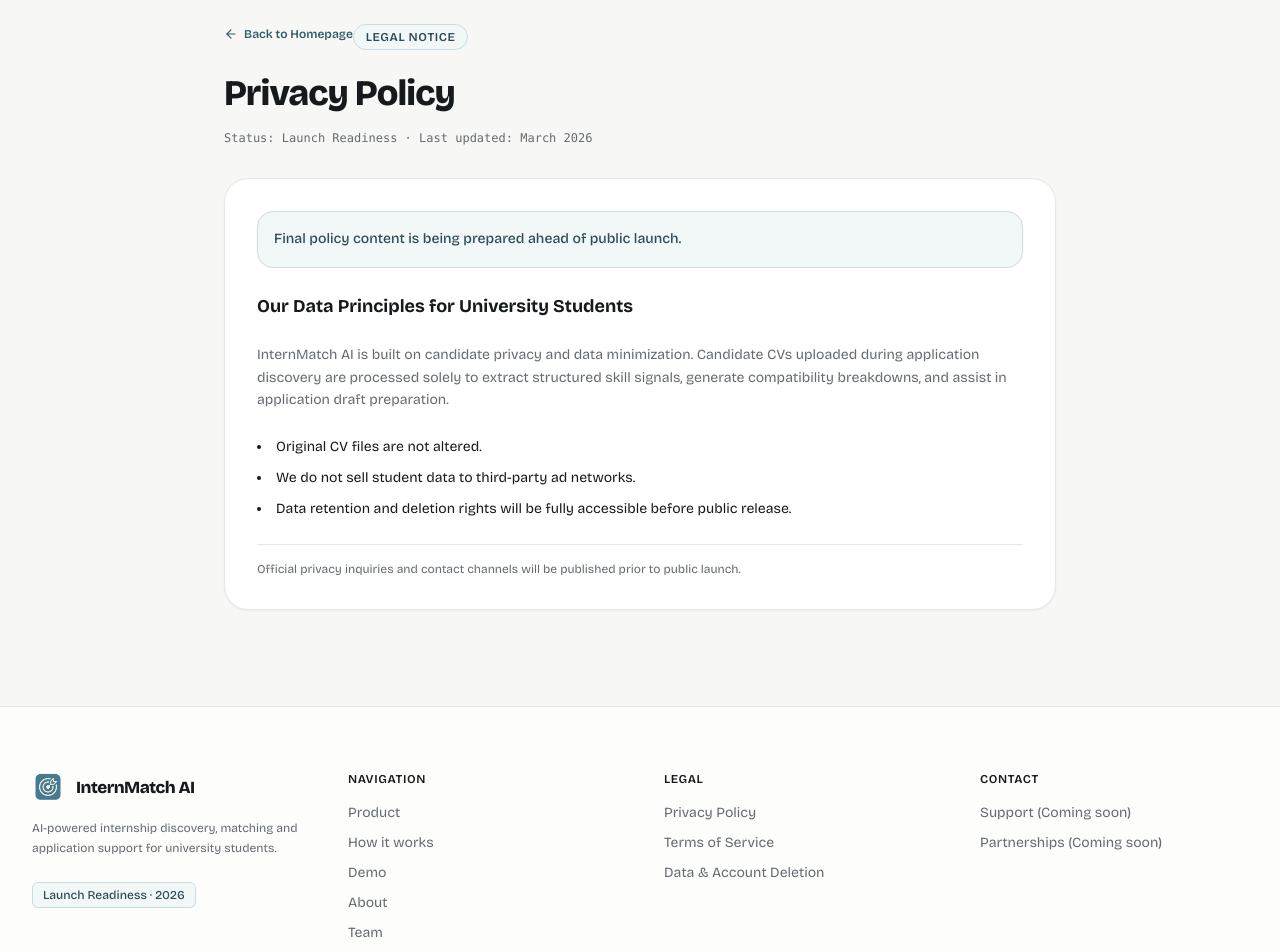
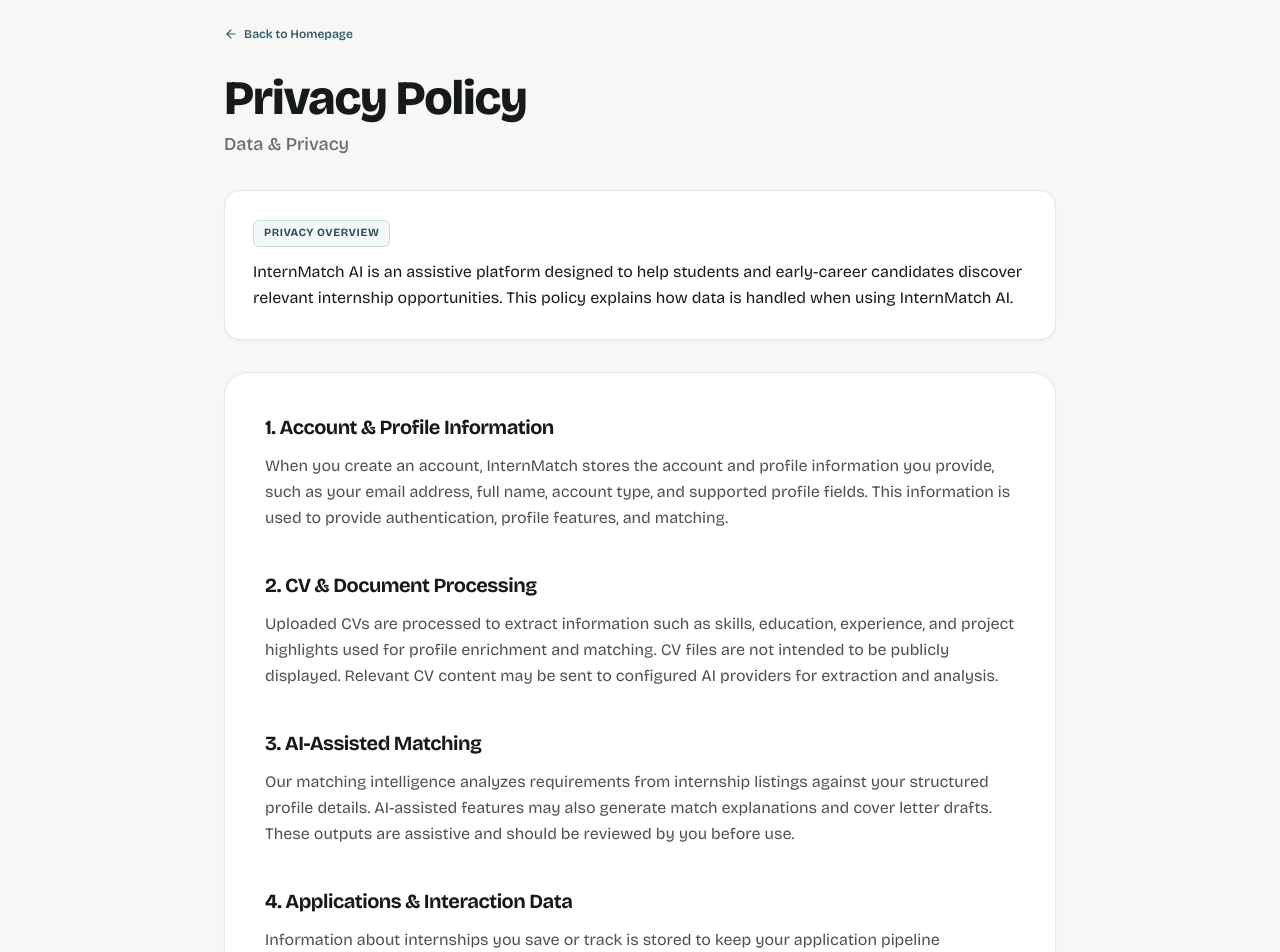
Before and after one commit to vertex-intelligent-org/InternMatch-AI-Marketing-Landing-Page, a Next.js app: page /privacy in a window 1280 px wide. Shown: the part 120-1072 px from the top of the page. Built offline with nearby package versions, Linux system fonts and the light colour scheme.

Commit message:
feat: update public legal pages and data deletion flow

```diff
--- a/src/app/data-deletion/page.tsx
+++ b/src/app/data-deletion/page.tsx
@@ -1,69 +1,134 @@
 import React from "react";
 import Link from "next/link";
+import type { Metadata } from "next";
 import { Navbar } from "@/components/Navbar";
 import { Footer } from "@/components/Footer";
 import { ArrowRightIcon } from "@/components/Icons";
 
-export const metadata = {
-  title: "Data & Account Deletion | InternMatch AI",
-  description: "Request deletion of your InternMatch AI candidate profile and uploaded documents.",
+export const metadata: Metadata = {
+  title: "Request Account Deletion | InternMatch AI",
+  description:
+    "If you would like to delete your InternMatch AI account and associated user data, you can request deletion by email.",
 };
 
 export default function DataDeletionPage() {
   return (
     <div className="min-h-screen flex flex-col bg-[#F7F7F5]">
       <Navbar />
-      <main className="flex-1 max-w-4xl mx-auto px-4 sm:px-6 lg:px-8 pt-36 pb-24">
+
+      <main className="flex-1 max-w-4xl w-full mx-auto px-4 sm:px-6 lg:px-8 pt-32 sm:pt-36 pb-20 sm:pb-24">
+        {/* Navigation Breadcrumb */}
         <Link
           href="/"
-          className="inline-flex items-center gap-1.5 text-xs font-semibold text-[#345B6B] hover:text-[#2D4C59] mb-8"
+          className="inline-flex items-center gap-1.5 text-xs font-semibold text-[#345B6B] hover:text-[#2D4C59] transition-colors mb-8 group"
         >
-          <span className="rotate-180 inline-block">
+          <span className="rotate-180 inline-block transition-transform group-hover:-translate-x-0.5">
             <ArrowRightIcon className="w-3.5 h-3.5" />
           </span>
           Back to Homepage
         </Link>
 
-        <span className="inline-flex items-center px-3 py-1 rounded-full text-xs font-semibold uppercase tracking-wider bg-[#F2F7F8] text-[#2D4C59] border border-[#C7DDE3] mb-4">
-          Data Governance
+        {/* Legal Page Hero */}
+        <header className="mb-8">
+          <h1 className="text-3xl sm:text-4xl lg:text-5xl font-extrabold text-[#171A1C] tracking-tight">
+            Request Account Deletion
+          </h1>
+          <p className="text-base sm:text-lg font-medium text-[#656B70] mt-2">
+            Data &amp; Account Deletion
+          </p>
+        </header>
+
+        {/* Small Intro Card */}
+        <div className="p-6 sm:p-7 rounded-2xl bg-white border border-[#E5E7E8] shadow-xs mb-8">
+          <span className="inline-block px-2.5 py-1 rounded-md text-[11px] font-bold tracking-wider uppercase bg-[#F2F7F8] text-[#2D4C59] border border-[#C7DDE3] mb-3">
+            ACCOUNT DELETION
           </span>
-
-        <h1 className="text-3xl sm:text-4xl font-extrabold text-[#171A1C] tracking-tight mb-4">
-          Data &amp; Account Deletion
-        </h1>
-        <p className="text-xs font-mono text-[#656B70] mb-8">
-          Status: Launch Readiness · Last updated: March 2026
+          <p className="text-sm sm:text-base text-[#171A1C] leading-relaxed font-normal">
+            If you would like to delete your InternMatch AI account and associated user data, you can request deletion by email.
           </p>
-
-        <div className="p-8 rounded-3xl bg-white border border-[#E5E7E8] shadow-xs space-y-6 text-sm text-[#656B70] leading-relaxed">
-          <div className="p-4 rounded-2xl bg-[#F2F7F8] border border-[#C7DDE3] text-[#2D4C59] font-medium">
-            Final automated self-serve deletion mechanism will be available inside mobile application settings upon public release.
         </div>
 
-          <h2 className="text-lg font-bold text-[#171A1C]">
-            How to Request Account and Data Deletion
+        {/* Sections */}
+        <article className="rounded-2xl sm:rounded-3xl bg-white border border-[#E5E7E8] p-6 sm:p-10 shadow-xs">
+          <div className="space-y-8 sm:space-y-10">
+            {/* Section 1: How to request deletion */}
+            <section aria-labelledby="section-how-to-request">
+              <h2
+                id="section-how-to-request"
+                className="text-lg sm:text-xl font-bold text-[#171A1C] tracking-tight mb-3"
+              >
+                How to request deletion
               </h2>
+              <div className="text-sm sm:text-base text-[#4B5257] leading-relaxed space-y-4">
                 <p>
-            Candidates retain the right to request complete erasure of personal
-            data, uploaded resume files, extracted skill embeddings, and
-            application history from InternMatch AI at any time.
+                  Send an email from the email address associated with your InternMatch AI account to:
                 </p>
-          <div className="p-4 rounded-2xl bg-[#F7F7F5] border border-[#E5E7E8]">
-            <div className="font-semibold text-[#171A1C] mb-1">
-              Deletion Procedure:
+                <div className="p-3.5 sm:p-4 rounded-xl bg-[#F2F7F8] border border-[#C7DDE3] text-[#2D4C59] font-mono font-semibold text-sm sm:text-base select-all">
+                  internmatch@vertexintelligent.com
                 </div>
-            <p className="text-xs text-[#656B70] mb-2">
-              Upon public release, candidates may initiate one-click deletion directly from account settings in the mobile app, or submit a request through official support channels.
+                <p>Use the subject:</p>
+                <div className="p-3 sm:p-3.5 rounded-xl bg-[#F7F7F5] border border-[#E5E7E8] text-[#171A1C] font-mono text-xs sm:text-sm select-all">
+                  InternMatch AI — Account Deletion Request
+                </div>
+                <p>Include the following information:</p>
+                <ul className="list-disc list-inside space-y-1.5 text-[#4B5257] pl-1">
+                  <li>Your full name</li>
+                  <li>The email address associated with your InternMatch AI account</li>
+                  <li>A clear statement that you want your InternMatch AI account deleted</li>
+                </ul>
+              </div>
+            </section>
+
+            {/* Section 2: Verification */}
+            <section aria-labelledby="section-verification">
+              <h2
+                id="section-verification"
+                className="text-lg sm:text-xl font-bold text-[#171A1C] tracking-tight mb-3"
+              >
+                Verification
+              </h2>
+              <p className="text-sm sm:text-base text-[#4B5257] leading-relaxed">
+                We may contact you to verify ownership of the account before processing the deletion request.
               </p>
-            <p className="text-xs text-[#656B70]">
-              Official verified submission endpoints and email addresses will be published alongside mobile store release.
+            </section>
+
+            {/* Section 3: What happens after verification */}
+            <section aria-labelledby="section-after-verification">
+              <h2
+                id="section-after-verification"
+                className="text-lg sm:text-xl font-bold text-[#171A1C] tracking-tight mb-3"
+              >
+                What happens after verification
+              </h2>
+              <p className="text-sm sm:text-base text-[#4B5257] leading-relaxed">
+                After account ownership is verified, we will delete the account and associated user data, except for information that must be retained where required for legitimate security, fraud-prevention, or legal purposes.
               </p>
+            </section>
+
+            {/* Section 4: Important */}
+            <section aria-labelledby="section-important">
+              <h2
+                id="section-important"
+                className="text-lg sm:text-xl font-bold text-[#171A1C] tracking-tight mb-3"
+              >
+                Important
+              </h2>
+              <p className="text-sm sm:text-base text-[#4B5257] leading-relaxed">
+                You do not need to reinstall the app in order to request account deletion. You can use this page at any time to start the deletion request process.
+              </p>
+            </section>
           </div>
-          <p className="text-xs text-[#656B70] pt-2">
-            Upon receipt and identity confirmation, candidate vectors, parsed skills, CV records, and application logs are permanently erased within 14 business days.
+
+          {/* Divider */}
+          <hr className="my-8 sm:my-10 border-[#E5E7E8]" />
+
+          {/* Last Updated Note */}
+          <p className="text-xs font-mono text-[#656B70]">
+            Last updated: August 2026 | InternMatch AI
           </p>
-        </div>
+        </article>
       </main>
+
       <Footer />
     </div>
   );
--- a/src/app/privacy/page.tsx
+++ b/src/app/privacy/page.tsx
@@ -1,64 +1,114 @@
 import React from "react";
 import Link from "next/link";
+import type { Metadata } from "next";
 import { Navbar } from "@/components/Navbar";
 import { Footer } from "@/components/Footer";
 import { ArrowRightIcon } from "@/components/Icons";
 
-export const metadata = {
+export const metadata: Metadata = {
   title: "Privacy Policy | InternMatch AI",
-  description: "InternMatch AI Privacy Policy and student data protection details.",
+  description:
+    "Learn how InternMatch AI handles account, profile, CV, application, and AI-assisted workflow data.",
 };
+
+const SECTIONS = [
+  {
+    id: "account-profile",
+    title: "1. Account & Profile Information",
+    body: "When you create an account, InternMatch stores the account and profile information you provide, such as your email address, full name, account type, and supported profile fields. This information is used to provide authentication, profile features, and matching.",
+  },
+  {
+    id: "cv-processing",
+    title: "2. CV & Document Processing",
+    body: "Uploaded CVs are processed to extract information such as skills, education, experience, and project highlights used for profile enrichment and matching. CV files are not intended to be publicly displayed. Relevant CV content may be sent to configured AI providers for extraction and analysis.",
+  },
+  {
+    id: "ai-matching",
+    title: "3. AI-Assisted Matching",
+    body: "Our matching intelligence analyzes requirements from internship listings against your structured profile details. AI-assisted features may also generate match explanations and cover letter drafts. These outputs are assistive and should be reviewed by you before use.",
+  },
+  {
+    id: "applications-data",
+    title: "4. Applications & Interaction Data",
+    body: "Information about internships you save or track is stored to keep your application pipeline organized within the app. Generated application materials may also be stored or displayed as part of the relevant workflow.",
+  },
+  {
+    id: "infrastructure-security",
+    title: "5. Infrastructure & Security",
+    body: "InternMatch uses Supabase for authentication and storage, together with backend services for application data and AI workflows. Protected app data is accessed through authenticated sessions and the app's configured authorization controls.",
+  },
+  {
+    id: "user-control",
+    title: "6. User Control & Data Management",
+    body: "You can update supported profile information through the app. To request deletion of your InternMatch AI account and associated data, you may contact us using the account deletion email provided on our Data Deletion page. We may ask you to verify ownership of the account before processing the request. Once verified, the account and associated user data will be deleted, except for information that must be retained where required for legitimate security, fraud-prevention, or legal purposes.",
+  },
+];
 
 export default function PrivacyPage() {
   return (
     <div className="min-h-screen flex flex-col bg-[#F7F7F5]">
       <Navbar />
-      <main className="flex-1 max-w-4xl mx-auto px-4 sm:px-6 lg:px-8 pt-36 pb-24">
+
+      <main className="flex-1 max-w-4xl w-full mx-auto px-4 sm:px-6 lg:px-8 pt-32 sm:pt-36 pb-20 sm:pb-24">
+        {/* Navigation Breadcrumb */}
         <Link
           href="/"
-          className="inline-flex items-center gap-1.5 text-xs font-semibold text-[#345B6B] hover:text-[#2D4C59] mb-8"
+          className="inline-flex items-center gap-1.5 text-xs font-semibold text-[#345B6B] hover:text-[#2D4C59] transition-colors mb-8 group"
         >
-          <span className="rotate-180 inline-block">
+          <span className="rotate-180 inline-block transition-transform group-hover:-translate-x-0.5">
             <ArrowRightIcon className="w-3.5 h-3.5" />
           </span>
           Back to Homepage
         </Link>
 
-        <span className="inline-flex items-center px-3 py-1 rounded-full text-xs font-semibold uppercase tracking-wider bg-[#F2F7F8] text-[#2D4C59] border border-[#C7DDE3] mb-4">
-          Legal Notice
-        </span>
+        {/* Legal Page Hero */}
+        <header className="mb-8">
+          <h1 className="text-3xl sm:text-4xl lg:text-5xl font-extrabold text-[#171A1C] tracking-tight">
+            Privacy Policy
+          </h1>
+          <p className="text-base sm:text-lg font-medium text-[#656B70] mt-2">
+            Data &amp; Privacy
+          </p>
+        </header>
 
-        <h1 className="text-3xl sm:text-4xl font-extrabold text-[#171A1C] tracking-tight mb-4">
-          Privacy Policy
-        </h1>
-        <p className="text-xs font-mono text-[#656B70] mb-8">
-          Status: Launch Readiness · Last updated: March 2026
-        </p>
+        {/* Small Intro Card */}
+        <div className="p-6 sm:p-7 rounded-2xl bg-white border border-[#E5E7E8] shadow-xs mb-8">
+          <span className="inline-block px-2.5 py-1 rounded-md text-[11px] font-bold tracking-wider uppercase bg-[#F2F7F8] text-[#2D4C59] border border-[#C7DDE3] mb-3">
+            PRIVACY OVERVIEW
+          </span>
+          <p className="text-sm sm:text-base text-[#171A1C] leading-relaxed font-normal">
+            InternMatch AI is an assistive platform designed to help students and early-career candidates discover relevant internship opportunities. This policy explains how data is handled when using InternMatch AI.
+          </p>
+        </div>
 
-        <div className="p-8 rounded-3xl bg-white border border-[#E5E7E8] shadow-xs space-y-6 text-sm text-[#656B70] leading-relaxed">
-          <div className="p-4 rounded-2xl bg-[#F2F7F8] border border-[#C7DDE3] text-[#2D4C59] font-medium">
-            Final policy content is being prepared ahead of public launch.
+        {/* Sections 1–6 */}
+        <article className="rounded-2xl sm:rounded-3xl bg-white border border-[#E5E7E8] p-6 sm:p-10 shadow-xs">
+          <div className="space-y-8 sm:space-y-10">
+            {SECTIONS.map((section) => (
+              <section key={section.id} aria-labelledby={`section-${section.id}`}>
+                <h2
+                  id={`section-${section.id}`}
+                  className="text-lg sm:text-xl font-bold text-[#171A1C] tracking-tight mb-3"
+                >
+                  {section.title}
+                </h2>
+                <p className="text-sm sm:text-base text-[#4B5257] leading-relaxed">
+                  {section.body}
+                </p>
+              </section>
+            ))}
           </div>
 
-          <h2 className="text-lg font-bold text-[#171A1C]">
-            Our Data Principles for University Students
-          </h2>
-          <p>
-            InternMatch AI is built on candidate privacy and data minimization.
-            Candidate CVs uploaded during application discovery are processed
-            solely to extract structured skill signals, generate compatibility
-            breakdowns, and assist in application draft preparation.
+          {/* Divider */}
+          <hr className="my-8 sm:my-10 border-[#E5E7E8]" />
+
+          {/* Last Updated Note */}
+          <p className="text-xs font-mono text-[#656B70]">
+            Last updated: August 2026 | InternMatch AI
           </p>
-          <ul className="list-disc list-inside space-y-2 text-[#171A1C]">
-            <li>Original CV files are not altered.</li>
-            <li>We do not sell student data to third-party ad networks.</li>
-            <li>Data retention and deletion rights will be fully accessible before public release.</li>
-          </ul>
-          <p className="text-xs text-[#656B70] pt-4 border-t border-[#E5E7E8]">
-            Official privacy inquiries and contact channels will be published prior to public launch.
-          </p>
-        </div>
+        </article>
       </main>
+
       <Footer />
     </div>
   );
--- a/src/app/terms/page.tsx
+++ b/src/app/terms/page.tsx
@@ -1,64 +1,114 @@
 import React from "react";
 import Link from "next/link";
+import type { Metadata } from "next";
 import { Navbar } from "@/components/Navbar";
 import { Footer } from "@/components/Footer";
 import { ArrowRightIcon } from "@/components/Icons";
 
-export const metadata = {
-  title: "Terms of Service | InternMatch AI",
-  description: "InternMatch AI Terms of Service for university students and participating labs.",
+export const metadata: Metadata = {
+  title: "Terms of Use | InternMatch AI",
+  description:
+    "Read the terms governing the use of InternMatch AI and its AI-assisted internship features.",
 };
+
+const SECTIONS = [
+  {
+    id: "purpose",
+    title: "1. Purpose of InternMatch",
+    body: "InternMatch AI is an assistive internship platform designed to support the internship discovery, profile-based match analysis, application preparation, and tracking for students and early-career candidates.",
+  },
+  {
+    id: "assistive-ai",
+    title: "2. Assistive AI & User Review",
+    body: "AI-generated recommendations, matchup insights, and draft cover letters are designed to assist you. They do not constitute professional career advice and should always be reviewed and edited by you before submission to employers.",
+  },
+  {
+    id: "no-guarantee",
+    title: "3. No Guarantee of Employment",
+    body: "InternMatch AI facilitates discovery and preparation but does not guarantee internship placements, interview invitations, or employment offers from listed companies or recruiters.",
+  },
+  {
+    id: "user-responsibilities",
+    title: "4. User Responsibilities & Conduct",
+    body: "You agree to provide accurate and truthful information in your profile and uploaded CVs. You are responsible for maintaining the confidentiality of your account credentials.",
+  },
+  {
+    id: "third-party",
+    title: "5. Third-Party Services",
+    body: "InternMatch relies on third-party services for functions such as authentication, storage, and AI-assisted processing. Third-party services may have their own terms and privacy practices. Where external internship or employer links are provided, you are responsible for reviewing those external sites.",
+  },
+  {
+    id: "product-status",
+    title: "6. Product Status & Availability",
+    body: "InternMatch AI is under active development. Features and service availability may be updated, modified, or refined over time. The service may also experience interruptions during development.",
+  },
+];
 
 export default function TermsPage() {
   return (
     <div className="min-h-screen flex flex-col bg-[#F7F7F5]">
       <Navbar />
-      <main className="flex-1 max-w-4xl mx-auto px-4 sm:px-6 lg:px-8 pt-36 pb-24">
+
+      <main className="flex-1 max-w-4xl w-full mx-auto px-4 sm:px-6 lg:px-8 pt-32 sm:pt-36 pb-20 sm:pb-24">
+        {/* Navigation Breadcrumb */}
         <Link
           href="/"
-          className="inline-flex items-center gap-1.5 text-xs font-semibold text-[#345B6B] hover:text-[#2D4C59] mb-8"
+          className="inline-flex items-center gap-1.5 text-xs font-semibold text-[#345B6B] hover:text-[#2D4C59] transition-colors mb-8 group"
         >
-          <span className="rotate-180 inline-block">
+          <span className="rotate-180 inline-block transition-transform group-hover:-translate-x-0.5">
             <ArrowRightIcon className="w-3.5 h-3.5" />
           </span>
           Back to Homepage
         </Link>
 
-        <span className="inline-flex items-center px-3 py-1 rounded-full text-xs font-semibold uppercase tracking-wider bg-[#F2F7F8] text-[#2D4C59] border border-[#C7DDE3] mb-4">
-          Legal Notice
-        </span>
+        {/* Legal Page Hero */}
+        <header className="mb-8">
+          <h1 className="text-3xl sm:text-4xl lg:text-5xl font-extrabold text-[#171A1C] tracking-tight">
+            Terms of Use
+          </h1>
+          <p className="text-base sm:text-lg font-medium text-[#656B70] mt-2">
+            Using InternMatch
+          </p>
+        </header>
 
-        <h1 className="text-3xl sm:text-4xl font-extrabold text-[#171A1C] tracking-tight mb-4">
-          Terms of Service
-        </h1>
-        <p className="text-xs font-mono text-[#656B70] mb-8">
-          Status: Launch Readiness · Last updated: March 2026
-        </p>
+        {/* Small Intro Card */}
+        <div className="p-6 sm:p-7 rounded-2xl bg-white border border-[#E5E7E8] shadow-xs mb-8">
+          <span className="inline-block px-2.5 py-1 rounded-md text-[11px] font-bold tracking-wider uppercase bg-[#F2F7F8] text-[#2D4C59] border border-[#C7DDE3] mb-3">
+            TERMS OF USE
+          </span>
+          <p className="text-sm sm:text-base text-[#171A1C] leading-relaxed font-normal">
+            These Terms describe the conditions for using InternMatch AI. Please read them before using the app and its AI-assisted internship features.
+          </p>
+        </div>
 
-        <div className="p-8 rounded-3xl bg-white border border-[#E5E7E8] shadow-xs space-y-6 text-sm text-[#656B70] leading-relaxed">
-          <div className="p-4 rounded-2xl bg-[#F2F7F8] border border-[#C7DDE3] text-[#2D4C59] font-medium">
-            Final policy content is being prepared ahead of public launch.
+        {/* Sections 1–6 */}
+        <article className="rounded-2xl sm:rounded-3xl bg-white border border-[#E5E7E8] p-6 sm:p-10 shadow-xs">
+          <div className="space-y-8 sm:space-y-10">
+            {SECTIONS.map((section) => (
+              <section key={section.id} aria-labelledby={`section-${section.id}`}>
+                <h2
+                  id={`section-${section.id}`}
+                  className="text-lg sm:text-xl font-bold text-[#171A1C] tracking-tight mb-3"
+                >
+                  {section.title}
+                </h2>
+                <p className="text-sm sm:text-base text-[#4B5257] leading-relaxed">
+                  {section.body}
+                </p>
+              </section>
+            ))}
           </div>
 
-          <h2 className="text-lg font-bold text-[#171A1C]">
-            Terms of Use &amp; Early Release
-          </h2>
-          <p>
-            InternMatch AI is an independent student-built platform currently
-            entering its launch readiness phase. Candidates and student partners
-            use the service for genuine internship discovery, matching evaluation,
-            and career preparation.
+          {/* Divider */}
+          <hr className="my-8 sm:my-10 border-[#E5E7E8]" />
+
+          {/* Last Updated Note */}
+          <p className="text-xs font-mono text-[#656B70]">
+            Last updated: August 2026 | InternMatch AI
           </p>
-          <ul className="list-disc list-inside space-y-2 text-[#171A1C]">
-            <li>Platform features and matching algorithms are subject to ongoing improvements.</li>
-            <li>Users retain complete ownership of their resumes and self-authored application material.</li>
-            <li>No automated scraping, misuse, or unauthorized distribution of matched internship data is permitted.</li>
-          </ul>
-          <p className="text-xs text-[#656B70] pt-4 border-t border-[#E5E7E8]">
-            Official inquiries and contact channels will be published prior to public launch.
-          </p>
-        </div>
+        </article>
       </main>
+
       <Footer />
     </div>
   );
--- a/src/components/Footer.tsx
+++ b/src/components/Footer.tsx
@@ -77,12 +77,12 @@
               </li>
               <li>
                 <Link href="/terms" className="hover:text-[#171A1C] transition-colors">
-                  Terms of Service
+                  Terms of Use
                 </Link>
               </li>
               <li>
                 <Link href="/data-deletion" className="hover:text-[#171A1C] transition-colors">
-                  Data &amp; Account Deletion
+                  Data Deletion
                 </Link>
               </li>
             </ul>
```
Lines whose indentation alone changed are shown as unchanged.
